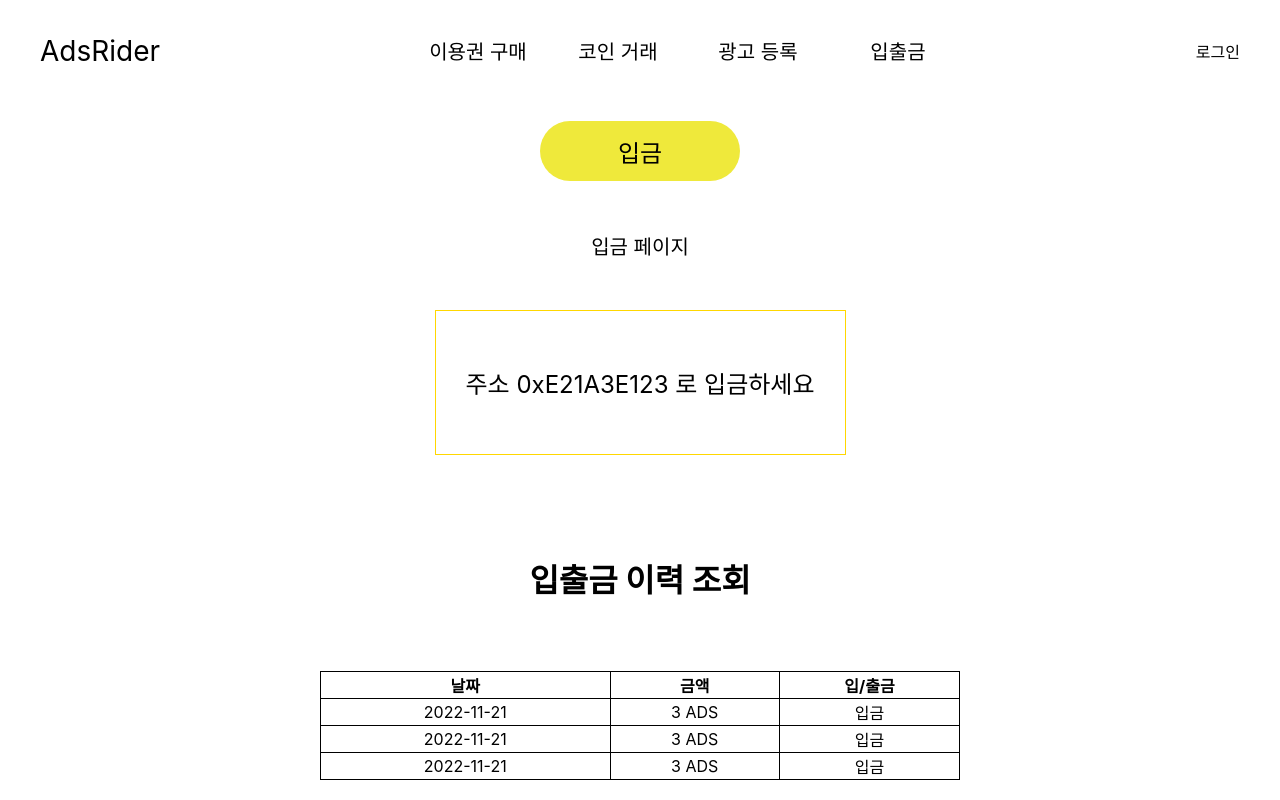
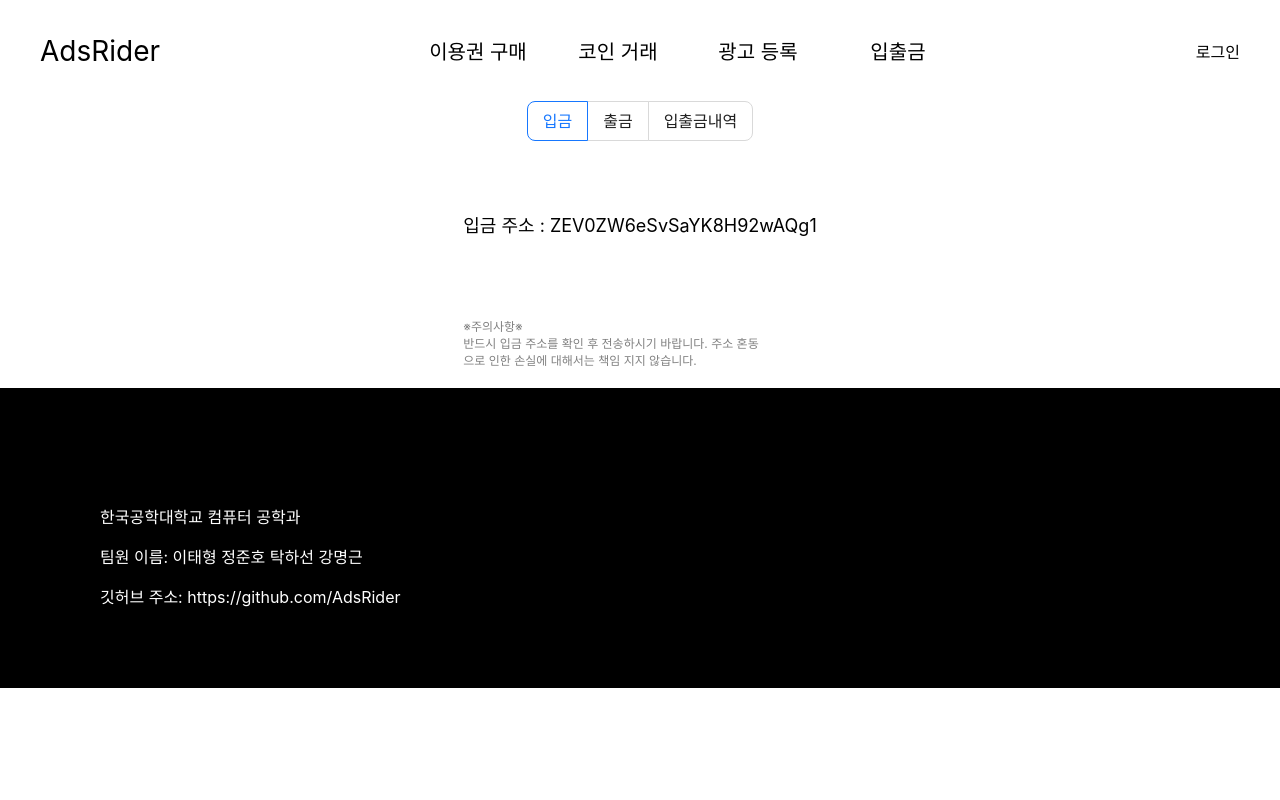
Before and after one commit to oni-nick/korthodox, a React (Create React App) app: page /dw in a window 1280 px wide. Shown: the top 800 px of the page. Built offline with nearby package versions, Linux system fonts and the light colour scheme.

Commit message:
전체 디자인 수정 (Ant Design ) 및 페이지 전환 (Radio Button)

```diff
--- /dev/null
+++ b/src/Ads/AdsTable.tsx
@@ -0,0 +1,64 @@
+import { Table, Divider } from 'antd';
+import type { ColumnsType } from 'antd/es/table';
+
+interface DataType {
+    key: React.Key;
+    adsNum: string;
+    adsName: string;
+    adsAmount: string;
+    adsDate: string;
+  }
+
+  const columns: ColumnsType<DataType> = [
+    {
+      title: '광고 번호',
+      dataIndex: 'adsNum',
+    },
+    {
+      title: '광고 이름',
+      dataIndex: 'adsName',
+    },
+    {
+      title: '광고 금액',
+      dataIndex: 'adsAmount',
+    },
+    {
+        title: '광고 기간',
+        dataIndex: 'adsDate',
+      },
+  ];
+
+  const data: DataType[] = [
+    {
+        key: 1,
+        adsNum: '001',
+        adsName: '배달의 민족',
+        adsAmount: '3 ADS',
+        adsDate: '2023-04-22 ~ 2023-04-25',
+    },
+    {
+        key: 1,
+        adsNum: '002',
+        adsName: '완충e',
+        adsAmount: '1 ADS',
+        adsDate: '2023-04-22 ~ 2023-06-25',
+    },
+    {
+        key: 1,
+        adsNum: '003',
+        adsName: '쿠팡 이츠',
+        adsAmount: '5 ADS',
+        adsDate: '2023-04-22 ~ 2023-05-5',
+    },
+
+  ];
+
+function AdsTable(){
+    return(
+        <>
+            <Divider>광고 내역</Divider>
+            <Table columns={columns} dataSource={data} size="large" />
+        </>
+    );
+}
+export default AdsTable;
--- a/src/Ads/CreateAds.tsx
+++ b/src/Ads/CreateAds.tsx
@@ -1,56 +1,80 @@
-import styled from "styled-components";
+import { PlusOutlined } from '@ant-design/icons';
+import {
+  Button,
+  Cascader,
+  Checkbox,
+  DatePicker,
+  Form,
+  Input,
+  InputNumber,
+  Radio,
+  Select,
+  Switch,
+  TreeSelect,
+  Upload,
+} from 'antd';
 
-const Label = styled.label`
-    font-size : 24px;
-`
-const Input = styled.input`
-    width: 300px;
-    height : 50px;
-    font-size : 24px;
-    text-align : center;
-    margin-left : 20px;
-    border-top: none;
-    border-left: none;
-    border-right: none;
-    border-bottom: 1px solid gold;
-`
-function CreateAds(){
-    return(
-        <>
-        <div style={{border: '1px solid gold', padding : '30px 30px', marginBottom: '100px'}}>
-            <form action="localhost:3001/db" name="withdrawForm" method="POST" style={ {
-                display : 'flex', flexDirection:'column', alignItems:'center'
-            }}>
-                <div>
-                    <Label>광고 이름</Label>
-                    <Input type="text"/>
-                </div>
-                    <br/>
-                    <br/>
-                <div>
-                    <Label>광고 비용</Label>
-                    <Input type="text"/>
-                </div>
-                <br/>
-                <br/>
-                <div>
-                    <Label>광고 기간</Label>
-                    <Input type="date" value={"2023-04-01"} min={"2023-03-01"}/>
-                </div>
-                <br/>
-                <br/>
-                <div>
-                    <Label>광고 사진</Label>
-                    <Input type="file"/>
-                </div>
-                <div>
-                    <Input type="submit" value="광고 등록" style={{marginTop: '40px', backgroundColor:'gold'}}></Input>
-                </div>
+import React, { useState } from 'react';
 
-            </form>
-        </div>
-        </>
-    );
-}
 
-export default CreateAds;
+function CreateAds_Ant(){
+
+const { RangePicker } = DatePicker;
+const { TextArea } = Input;
+
+const normFile = (e: any) => {
+  if (Array.isArray(e)) {
+    return e;
+  }
+  return e?.fileList;
+};
+
+
+  const [componentDisabled, setComponentDisabled] = useState<boolean>(true);
+
+  return (
+    <>
+      <Form
+        labelCol={{ span: 42 }}
+        wrapperCol={{ span: 12 }}
+        layout="horizontal"
+        style={{ maxWidth: 600,
+                marginTop : 30,
+        }}
+      >
+        <Form.Item label="광고 이름 ">
+          <Input />
+        </Form.Item>
+
+        <Form.Item label="광고 상세 ">
+          <TextArea rows={2} />
+        </Form.Item>
+
+        <Form.Item label="광고 비용">
+          <InputNumber />
+        </Form.Item>
+
+        <Form.Item label="광고 기간 ">
+          <RangePicker />
+        </Form.Item>
+
+        <Form.Item label="광고 이미지" valuePropName="fileList" getValueFromEvent={normFile}>
+          <Upload action="/upload.do" listType="picture-card">
+            <div>
+              <PlusOutlined />
+              <div style={{ marginTop: 8 }}>Upload</div>
+            </div>
+          </Upload>
+        </Form.Item>
+
+        <Form.Item label="">
+          <Button>등록하기</Button>
+        </Form.Item>
+
+      </Form>
+    </>
+  );
+};
+
+
+export default CreateAds_Ant;
--- a/src/Ads/Styles.tsx
+++ b/src/Ads/Styles.tsx
@@ -2,22 +2,12 @@ import styled from "styled-components"
 
 export {}
 
-
-export const ToggleAdsBtn = styled.button`
-    margin : 20px 20px 20px 20px;
-    width: 200px;
-    height : 60px;
-    background: #efe93b;
-    border-radius: 60px;
-    border : none;
-    font-size: 24px;
-`
 export const AdsDiv = styled.div`
     display: flex;
     flex-direction : column;
     align-items: center;
 `
-export const AdsTable = styled.table`
+export const AdsTableStyle = styled.table`
     margin : 50px;
     border : 1px solid black;
     width : 70%;
@@ -26,8 +16,25 @@ export const AdsTable = styled.table`
 `
 export const Th = styled.th`
     border : 1px solid black;
+    padding : 10px;
 `
 export const Td = styled.td`
     border : 1px solid black;
     text-align : center;
+    padding : 10px;
 `
+
+export const Label = styled.label`
+    font-size : 24px;
+`
+export const Input = styled.input`
+    width: 300px;
+    height : 50px;
+    font-size : 24px;
+    text-align : center;
+    margin-left : 20px;
+    border-top: none;
+    border-left: none;
+    border-right: none;
+    border-bottom: 1px solid gold;
+`
--- a/src/Ads/index.tsx
+++ b/src/Ads/index.tsx
@@ -1,57 +1,30 @@
 import { useState } from "react";
-import {ToggleAdsBtn, AdsDiv, AdsTable, Th, Td} from "./Styles"
+import { Radio } from 'antd';
 import CreateAds from "./CreateAds";
-import { Switch, } from 'antd';
-
-
+import AdsTable from "./AdsTable";
+import { AdsDiv } from "./Styles"
 function Ads(){
 
-    const [isAds, setAds] = useState(false);
+    const [isPage, setPage] = useState(true);
 
-    function ToggleAds(){
-        setAds(!isAds);
+    const radioChanged = (e : any) => {
+        console.log(e.value);
+        console.log(isPage);
+        // value 어떻게 주고 받는지 모르겟음. 일단 bool 타입으로 구현.
+        setPage(!isPage)
     }
 
     return (
         <AdsDiv>
-            <Switch style={{width : '100px'}} checkedChildren="입금" unCheckedChildren="출금" defaultChecked />
-            <ToggleAdsBtn onClick={ToggleAds}>{!isAds ? '광고 등록' : '돌아가기'}</ToggleAdsBtn>
+             <Radio.Group onChange={radioChanged} defaultValue="a" size="large">
+                <Radio.Button value="a" >광고 등록</Radio.Button>
+                <Radio.Button value="b">광고 내역</Radio.Button>
+            </Radio.Group>
 
             {
-                isAds
+                isPage
                 ? <CreateAds/>
-                : <>
-                    <h1 style={{marginTop: '50px'}}>
-                        광고 이력 조회
-                    </h1>
-
-                    <AdsTable>
-                        <tr>
-                            <Th>광고 번호</Th>
-                            <Th>광고 이름</Th>
-                            <Th>총 보상</Th>
-                            <Th>광고 기간</Th>
-                        </tr>
-                        <tr>
-                            <Td>0001</Td>
-                            <Td>인체공학 마우스</Td>
-                            <Td>3 ADS</Td>
-                            <Td>2023.03.12 ~ 2023.03.20</Td>
-                        </tr>
-                        <tr>
-                            <Td>0001</Td>
-                            <Td>인체공학 마우스</Td>
-                            <Td>3 ADS</Td>
-                            <Td>2023.03.12 ~ 2023.03.20</Td>
-                        </tr>
-                        <tr>
-                            <Td>0001</Td>
-                            <Td>인체공학 마우스</Td>
-                            <Td>3 ADS</Td>
-                            <Td>2023.03.12 ~ 2023.03.20</Td>
-                        </tr>
-                    </AdsTable>
-                </>
+                : <AdsTable/>
             }
 
         </AdsDiv>
--- a/src/Dw/Deposit.tsx
+++ b/src/Dw/Deposit.tsx
@@ -1,13 +1,14 @@
+import {P, P2, DivDeposit} from "./Styles"
+import { Button, Checkbox, Form, Input } from 'antd';
 
 function Deposit(){
 
     return (
-        <>
-        <div style={{border: '1px solid gold', padding : '30px 30px'}}>
-            <p style={{ fontSize: "24px"}}>주소 0xE21A3E123 로 입금하세요</p>
+        <DivDeposit>
+            <P2>입금 주소  :  ZEV0ZW6eSvSaYK8H92wAQg1</P2> <br/>
+            <P>※주의사항※<br/>반드시 입금 주소를 확인 후 전송하시기 바랍니다. 주소 혼동으로 인한 손실에 대해서는 책임 지지 않습니다.</P>
 
-        </div>
-        </>
+        </DivDeposit>
     );
 }
 
--- /dev/null
+++ b/src/Dw/DwTable.tsx
@@ -0,0 +1,18 @@
+import { Table } from 'antd';
+import {P2} from './Styles'
+import {data, columns} from "./DWTableData"
+
+function DwTable(){
+    return(
+    <>
+        <P2>입출금 내역</P2>
+        <Table columns={columns} dataSource={data} size="large" />
+
+    </>
+    );
+}
+
+
+
+
+export default DwTable;
--- a/src/Dw/Styles.tsx
+++ b/src/Dw/Styles.tsx
@@ -1,16 +1,6 @@
 import styled from "styled-components"
 
 export {}
-
-export const Togglebtn = styled.button`
-    margin : 20px 20px 20px 20px;
-    width: 200px;
-    height : 60px;
-    background: #efe93b;
-    border-radius: 60px;
-    border : none;
-    font-size: 24px;
-`
 
 export const DWdiv = styled.div`
     display : flex;
@@ -18,35 +8,22 @@ export const DWdiv = styled.div`
     flex-direction : column;
 
 `
-export const DWTable = styled.table`
-    margin : 50px;
-    border : 1px solid black;
-    width : 50%;
-    border-collapse : collapse;
-    border-spacing : 20px 30px;
+export const P = styled.p`
+    width: 300px;
+    margin : 30px 20px 10px 20px;
+    font-size : 12px;
+    color : gray;
 `
-export const Th = styled.th`
-    border : 1px solid black;
-`
-export const Td = styled.td`
-    border : 1px solid black;
-    text-align : center;
-`
-export const P = styled.p`
-    margin : 30px 20px 50px 20px;
-    font-size : 20px;
+export const P2 = styled.p`
+    margin : 40px 20px 30px 20px;
+    font-size : 18px;
+    color : black;
+    text-align:center;
 `
 
-// Withdraw.tsx
-
-export const Label = styled.label`
-    font-size : 24px;
+export const DivWithdraw = styled.div`
+    margin : 50px 20px 10px 20px;
 `
-export const Input = styled.input`
-    width: 300px;
-    height : 50px;
-    border-top: none;
-    border-left: none;
-    border-right: none;
-    border-bottom: 1px solid gold;
+export const DivDeposit = styled.div`
+    margin : 30px 20px 10px 20px;
 `
--- a/src/Dw/index.tsx
+++ b/src/Dw/index.tsx
@@ -1,79 +1,54 @@
 import { useState } from "react";
-import {Togglebtn, DWdiv, DWTable, Th, Td, P } from "./Styles"
+import { DWdiv } from "./Styles"
 import Deposit from "./Deposit";
+import DwTable from "./DwTable";
 import Withdraw from "./Withdraw";
-
-// map 함수로 처리하기 위해  json 데이터 만들어봄.
-const DWHistory = {
-    history : [
-        {
-            id : 1,
-            date : '2023-03-12',
-            amount : '3',
-            isDW : 'Deposit',
-        },
-        {
-            id : 2,
-            date : '2023-03-26',
-            amount : '1',
-            isDW : 'Withdraw',
-        },
-        {
-            id : 3,
-            date : '2023-04-1',
-            amount : '6',
-            isDW : 'Deposit',
-        }
-    ]
-
-}
+import { Radio } from 'antd';
+import type { RadioChangeEvent } from 'antd';
 
 
 function DWpage(){
-    const [isDepoist, setDeposit] = useState(true);
+    const [isDepoist, setDeposit] = useState('a');
 
-    function toggleDeposit(){
-        setDeposit(!isDepoist)
+    function toggleDeposit(e: RadioChangeEvent){
+        switch(e.target.value){
+            case 'a':
+                setDeposit('a');
+                break;
+            case 'b':
+                setDeposit('b');
+                break;
+            case 'c':
+                setDeposit('c');
+                break;
+            }
+        }
+    function returnDeposit(){
+        switch(isDepoist){
+            case 'a':
+                return <Deposit/>
+                break;
+            case 'b':
+                return <Withdraw/>
+                break;
+            case 'c':
+                return <DwTable/>
+                break;
+            }
     }
 
     return(
-
     <>
         <DWdiv>
-            <Togglebtn onClick={toggleDeposit}>
-                {isDepoist ? '입금' : '출금'}
-            </Togglebtn>
-            <P> { isDepoist ? '입금' : '출금' } 페이지</P>
-            {isDepoist
-                ?
-                <Deposit/>
-                :
-                <Withdraw/>
-            }
-            <h1 style={{ margin : '100px 0px 20px 0px'}}>입출금 이력 조회</h1>
-            <DWTable>
-                <tr>
-                    <Th>날짜</Th>
-                    <Th>금액</Th>
-                    <Th>입/출금</Th>
-                </tr>
-                <tr>
-                    <Td>2022-11-21</Td>
-                    <Td>3 ADS</Td>
-                    <Td>입금</Td>
-                </tr>
-                <tr>
-                    <Td>2022-11-21</Td>
-                    <Td>3 ADS</Td>
-                    <Td>입금</Td>
-                </tr>
-                <tr>
-                    <Td>2022-11-21</Td>
-                    <Td>3 ADS</Td>
-                    <Td>입금</Td>
-                </tr>
-            </DWTable>
+            <Radio.Group onChange={toggleDeposit} defaultValue="a" size="large">
+                <Radio.Button value="a">입금</Radio.Button>
+                <Radio.Button value="b">출금</Radio.Button>
+                <Radio.Button value="c">입출금내역</Radio.Button>
+            </Radio.Group>
+            {returnDeposit()}
         </DWdiv>
+
+
     </>
     );
 }
--- a/src/Main/Header.tsx
+++ b/src/Main/Header.tsx
@@ -30,9 +30,11 @@ const StyledHeaderMenu = styled.ul`
         font-size : 20px;
     }
     & > li:hover{
-        background-color: gold;
         opacity : 0.7;
         border-radius: 12px;
+        text-decoration : underline;
+        color :#a6cef4;
+        background-color : #a6cef4;
     }
 `;
 
```
Also changed, not shown: src/Dw/DWTableData.ts (added, +99 -0 lines), src/Dw/Withdraw.tsx (+42 -22 lines).
